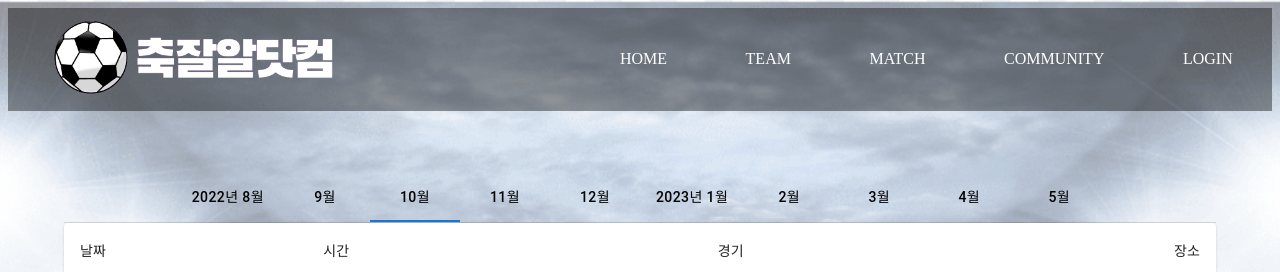
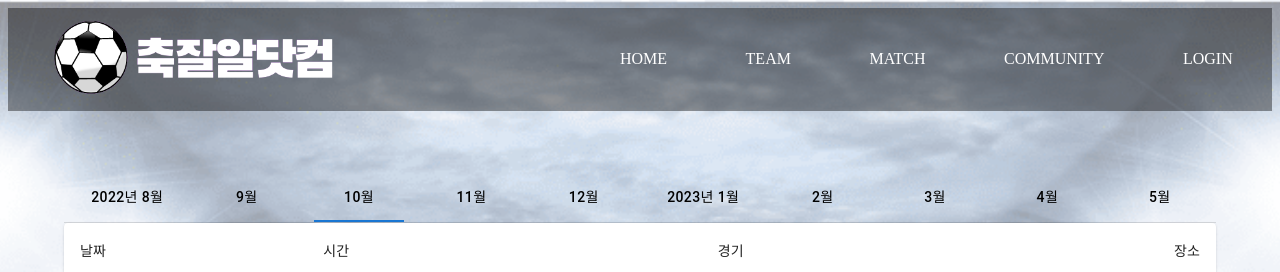
Before and after one commit to Dr-KoKo/FootballWellknown, a React (Create React App) app in the folder Front/soccer/: page /match in a window 1280 px wide. Shown: the top 272 px of the page. Built offline with nearby package versions, Linux system fonts and the light colour scheme; no server answers; the HTML template or start-up script is replaced by a standard one.

Commit message:
feat : Justify content

```diff
--- /dev/null
+++ b/Front/soccer/src/pages/MatchPage/MatchMain.css
@@ -0,0 +1,3 @@
+.MuiTabs-flexContainer.css-heg063-MuiTabs-flexContainer {
+    justify-content: space-around;
+}
--- a/Front/soccer/src/pages/MatchPage/MatchMain.js
+++ b/Front/soccer/src/pages/MatchPage/MatchMain.js
@@ -11,9 +11,10 @@ import TableContainer from '@mui/material/TableContainer';
 import TableHead from '@mui/material/TableHead';
 import TableRow from '@mui/material/TableRow';
 import Paper from '@mui/material/Paper';
+import { display } from "@mui/system";
+import "../MatchPage/MatchMain.css";
 
 const day = ['(일)','(월)','(화)','(수)','(목)','(금)','(토)']
-
 const MatchMain = () => {
   const dispatch = useDispatch();
   const currentYear = new Date().getFullYear();
@@ -81,8 +82,8 @@ const MatchMain = () => {
             onChange={handleChange}
             aria-label="lab API tabs example"
             textColor="black"
-            sx={{width:'100%', display:'flex', justifyContent:'space-evenly'}}
-            centered
+            // sx={{width:'100%', display:'flex', justifyContent:'space-around'}}
+            // centered
           >
             <Tab label="2022년 8월" value="202208" />
             <Tab label="9월" value="202209" />
```
